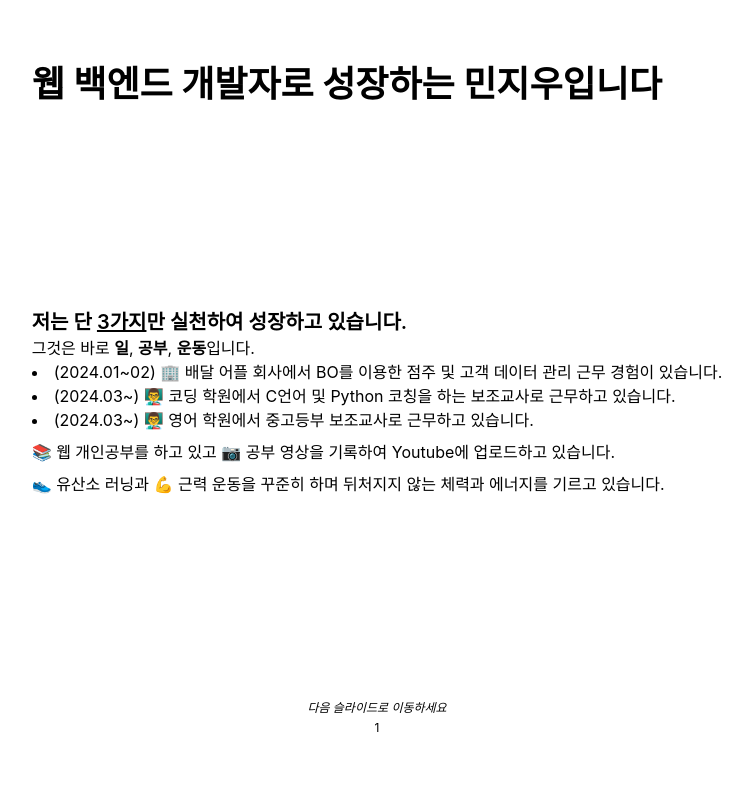
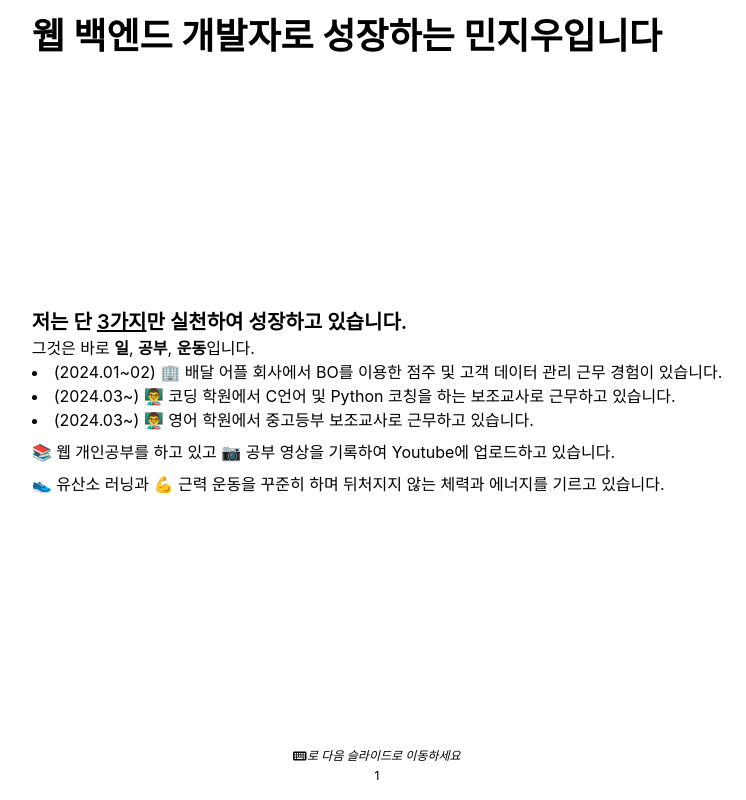
Before and after one commit to JIUUOO/portfolio-web, a React (Create React App) app: page / in a window 1280 px wide. Shown: the whole page, without its empty margins (263-1009 px from the left). Built offline with nearby package versions, Linux system fonts and the light colour scheme.

Commit message:
design: add keyboard icon

```diff
--- a/src/App.js
+++ b/src/App.js
@@ -19,7 +19,7 @@ function App() {
 
   // prevent perfoming continuous 'next slide'
   const keydownListener = (e) => {
-    console.log(e.key);
+    // console.log(e.key);
     if (userKey) {
       console.log();
       if (e.key === "ArrowRight" || e.key === " ") {
--- a/src/components/footer/index.jsx
+++ b/src/components/footer/index.jsx
@@ -1,5 +1,9 @@
 import { useContext } from "react";
 import { GlobalContext } from "../../context";
+import { FontAwesomeIcon } from "@fortawesome/react-fontawesome";
+import { faKeyboard } from "@fortawesome/free-solid-svg-icons";
+
+// import { faKeyboard } from "@fortawesome";
 
 export default function Footer() {
   let hasTouchScreen = false;
@@ -9,7 +13,11 @@ export default function Footer() {
     hasTouchScreen = navigator.maxTouchPoints > 0;
   }
 
-  const onDesktopMessage = "";
+  const onDesktopMessage = (
+    <span>
+      <FontAwesomeIcon icon={faKeyboard} />로
+    </span>
+  );
   const onMobileMessage = "화면을 눌러";
 
   const { currSlide } = useContext(GlobalContext);
--- a/src/page/slides/intro.jsx
+++ b/src/page/slides/intro.jsx
@@ -17,21 +17,22 @@ export default function Intro({ slideNo }) {
               <span className="font-extrabold">공부</span>,{" "}
               <span className="font-extrabold">운동</span>
               입니다.
+            </span>
+          </p>
           <ul className="list-disc list-inside">
             <li>
-                  (2024.01~02) 🏢 배달 어플 회사에서 BO를 이용한 점주 및 고객
-                  데이터 관리 근무 경험이 있습니다.
+              (2024.01~02) 🏢 배달 어플 회사에서 BO를 이용한 점주 및 고객 데이터
+              관리 근무 경험이 있습니다.
             </li>
             <li>
-                  (2024.03~) 👨‍🏫 코딩 학원에서 C언어 및 Python 코칭을 하는
-                  보조교사로 근무하고 있습니다.
+              (2024.03~) 👨‍🏫 코딩 학원에서 C언어 및 Python 코칭을 하는 보조교사로
+              근무하고 있습니다.
             </li>
             <li>
-                  (2024.03~) 👨‍🏫 영어 학원에서 중고등부 보조교사로 근무하고
-                  있습니다.
+              (2024.03~) 👨‍🏫 영어 학원에서 중고등부 보조교사로 근무하고 있습니다.
             </li>
           </ul>
-            </span>
+          <p>
             <span className="block py-2">
               📚 웹 개인공부를 하고 있고 📷 공부 영상을 기록하여 Youtube에
               업로드하고 있습니다.
--- a/src/page/slides/template.jsx
+++ b/src/page/slides/template.jsx
@@ -8,7 +8,7 @@ export default function Template({ slideNo, title, content, isEnd = false }) {
   return (
     <div className={currSlide === slideNo ? "" : "hidden"}>
       <div className={"flex place-content-center" + (isEnd ? " bg-black" : "")}>
-        <div className="flex flex-col place-content-between gap-10 min-h-screen p-16">
+        <div className="flex flex-col place-content-between gap-5 min-h-screen p-4">
           <div>
             <h1 className="text-3xl sm:text-4xl font-bold">{title}</h1>
           </div>
```
Lines whose indentation alone changed are shown as unchanged.
